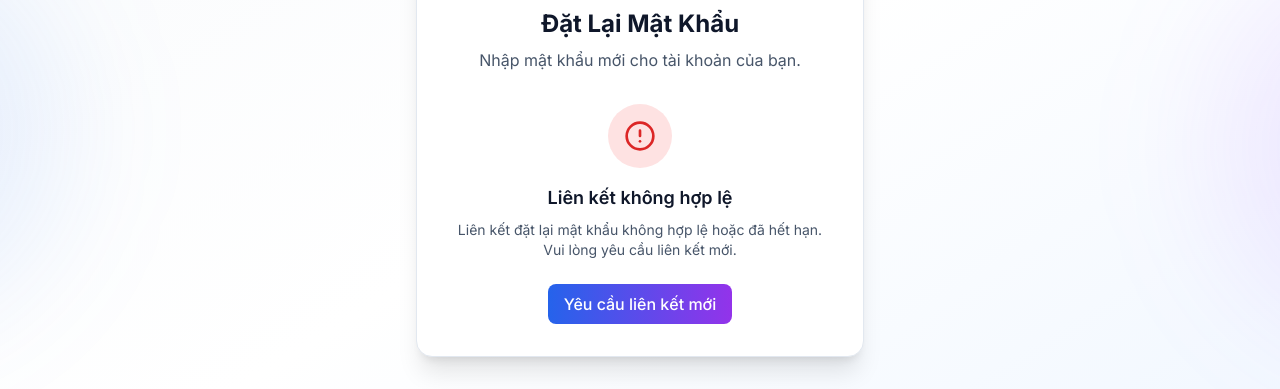
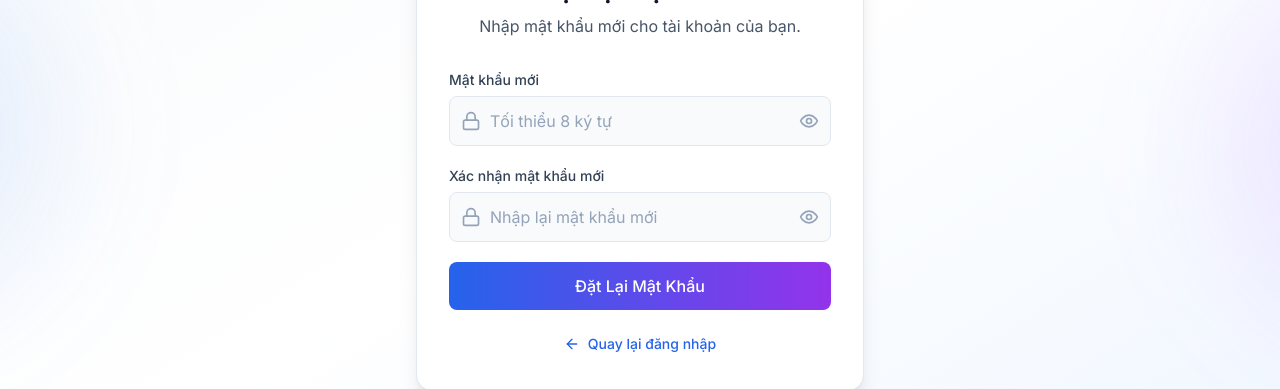
Before and after one commit to Titananh/Tin-hoc-cho-te-12, a Next.js app: page /reset-password in a window 1280 px wide. Shown: the part 262-651 px from the top of the page. Built offline with nearby package versions, Linux system fonts and the light colour scheme; no server answers.

Commit message:
feat: forgot/reset password via Supabase email

```diff
--- a/src/app/(auth)/forgot-password/page.tsx
+++ b/src/app/(auth)/forgot-password/page.tsx
@@ -17,16 +17,21 @@ export default function ForgotPasswordPage() {
     setIsLoading(true);
 
     try {
-      const response = await fetch('/api/auth/forgot-password', {
-        method: 'POST',
-        headers: { 'Content-Type': 'application/json' },
-        body: JSON.stringify({ email }),
+      // Use Supabase directly for password reset
+      const { getSupabase, isSupabaseConfigured } = await import('@/lib/supabase-browser');
+
+      if (!isSupabaseConfigured()) {
+        setError('Chức năng quên mật khẩu chưa được cấu hình. Vui lòng liên hệ quản trị viên.');
+        return;
+      }
+
+      const supabase = getSupabase()!;
+      const { error: resetError } = await supabase.auth.resetPasswordForEmail(email, {
+        redirectTo: `${window.location.origin}/reset-password`,
       });
 
-      const data = await response.json();
-
-      if (!response.ok) {
-        setError(data.error ?? 'Đã xảy ra lỗi. Vui lòng thử lại.');
+      if (resetError) {
+        setError(resetError.message);
         return;
       }
 
--- a/src/app/(auth)/reset-password/page.tsx
+++ b/src/app/(auth)/reset-password/page.tsx
@@ -56,16 +56,21 @@ function ResetPasswordForm() {
     setIsLoading(true);
 
     try {
-      const response = await fetch('/api/auth/reset-password', {
-        method: 'POST',
-        headers: { 'Content-Type': 'application/json' },
-        body: JSON.stringify({ token, password }),
+      // Supabase handles the token from the URL automatically via session
+      const { getSupabase, isSupabaseConfigured } = await import('@/lib/supabase-browser');
+
+      if (!isSupabaseConfigured()) {
+        setError('Chức năng đặt lại mật khẩu chưa được cấu hình.');
+        return;
+      }
+
+      const supabase = getSupabase()!;
+      const { error: updateError } = await supabase.auth.updateUser({
+        password: password,
       });
 
-      const data = await response.json();
-
-      if (!response.ok) {
-        setError(data.error ?? 'Đã xảy ra lỗi. Vui lòng thử lại.');
+      if (updateError) {
+        setError(updateError.message);
         return;
       }
 
@@ -77,29 +82,9 @@ function ResetPasswordForm() {
     }
   };
 
-  // No token provided
-  if (!token) {
-    return (
-      <div className="text-center">
-        <div className="mx-auto w-16 h-16 bg-red-100 dark:bg-red-900/30 rounded-full flex items-center justify-center mb-4">
-          <AlertCircle className="w-8 h-8 text-red-600 dark:text-red-400" />
-        </div>
-        <h2 className="text-lg font-semibold text-slate-900 dark:text-white mb-2">
-          Liên kết không hợp lệ
-        </h2>
-        <p className="text-sm text-slate-600 dark:text-slate-400 mb-6">
-          Liên kết đặt lại mật khẩu không hợp lệ hoặc đã hết hạn.
-          Vui lòng yêu cầu liên kết mới.
-        </p>
-        <Link
-          href="/forgot-password"
-          className="inline-flex items-center gap-2 px-4 py-2 bg-gradient-to-r from-blue-600 to-purple-600 text-white rounded-lg font-medium hover:opacity-90 transition-opacity"
-        >
-          Yêu cầu liên kết mới
-        </Link>
-      </div>
-    );
-  }
+  // Supabase recovery flow: user arrives here after clicking email link.
+  // The session is automatically set by Supabase from the URL hash.
+  // No explicit token check needed.
 
   // Success state
   if (isSuccess) {
```
Also changed, not shown: 1 other file (tests, documents, lock files or other folders).
